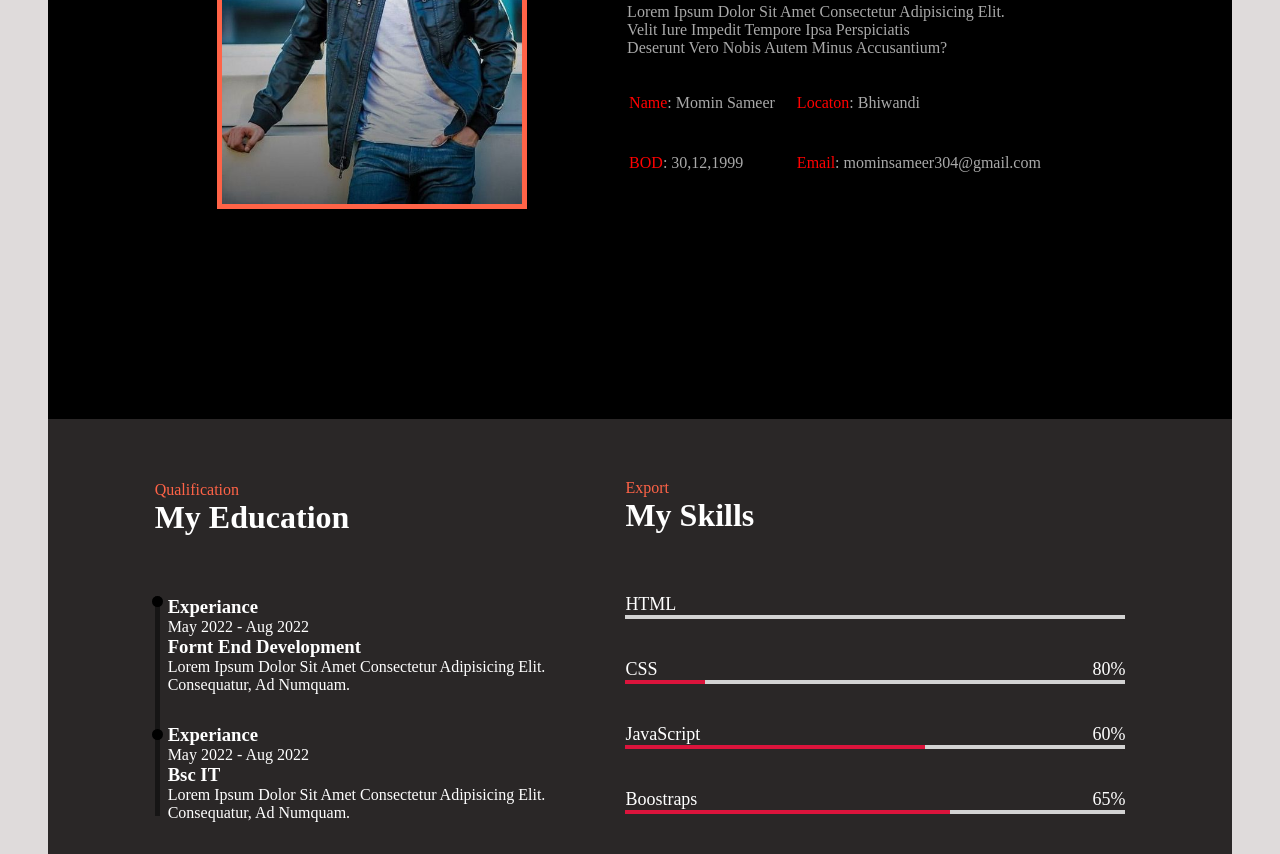
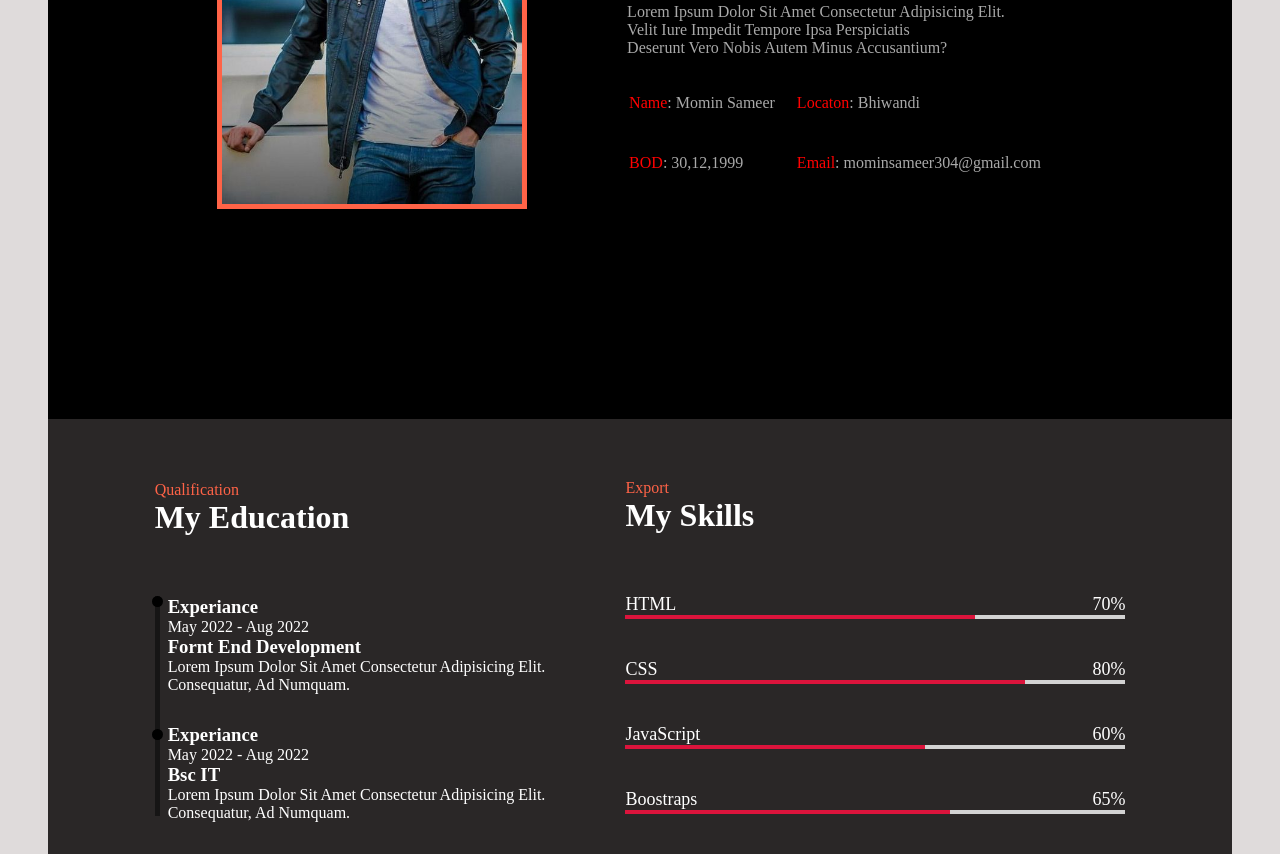
Before and after one commit to sameermomin786/sameermomin786.github.io, a plain HTML site: page index.html in a window 1280 px wide. Shown: the part 1236-2090 px from the top of the page. Drawn offline with Linux system fonts and the light colour scheme.

```diff
--- a/asset/css/style.css
+++ b/asset/css/style.css
@@ -365,28 +365,46 @@ transform: rotate(3deg);
     left: 0;
     top: 0px;
     background: crimson;
+    transition: 3s linear 1s infinite running slidein;
 }
-.right-container .html::before{
+
+/* .right-container .html::before{
 width: 0;
-transition: 0.25s linear;
+/* transition: 0.1s linear;
+animation: ease-in;
 
 }
+.right-container .CSS::before{
+width: 0;
+transition: 0.2s linear;
 
-.right-container .html::after{
+}
+.right-container .JvaScript::before{
+width: 0;
+transition: 0.2s linear;
+
+}
+.right-container .boostraps::before{
+width: 0;
+transition: 0.2s linear;
+
+}
+/* .right-container .html::after{
     content: '';
     width: 10px;
     height: 7px;
 
-}
-.right-container:hover .html::before{
-width: 340px;
+} */
+.right-container .html::before{
+width: 70%;
 }
 .right-container .CSS::before{
-width: 80px;
+width: 80%;
 }
 .right-container .JvaScript::before{
 width: 60%;
 }
 .right-container .boostraps::before{
-width: 65%;
+    width:65%;
 }
+/* .right-container:hover .boostraps::before{ */
--- a/index.html
+++ b/index.html
@@ -138,7 +138,7 @@
                 <div class="bars">
                     <div class="info">
                         <span>HTML</span>
-                        <!-- <span>70%</span> -->
+                        <span>70%</span>
                     </div>
                     <div class="line html"></div>
                 </div>
```
Also changed, not shown: googleb01edd65837cd110.html (added, +1 -0 lines).
